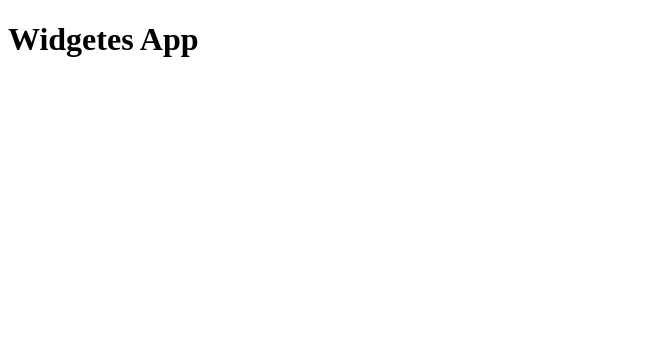
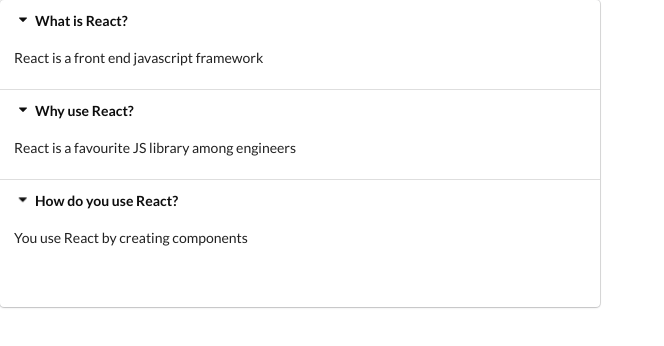
Before and after one commit to Piotrek1994/REACT-widgets, a React (Create React App) app: page / in a window 1280 px wide. Shown: the top 346 px of the page, without its empty margins (0-664 px from the left). Built offline with nearby package versions, Linux system fonts and the light colour scheme.

Commit message:
Accordion component

```diff
--- a/public/index.html
+++ b/public/index.html
@@ -10,6 +10,7 @@
       content="Web site created using create-react-app"
     />
     <link rel="apple-touch-icon" href="%PUBLIC_URL%/logo192.png" />
+    <link rel="stylesheet" href="https://cdnjs.cloudflare.com/ajax/libs/semantic-ui/2.4.1/semantic.min.css">
     <!--
       manifest.json provides metadata used when your web app is installed on a
       user's mobile device or desktop. See https://developers.google.com/web/fundamentals/web-app-manifest/
--- a/src/App.js
+++ b/src/App.js
@@ -1,6 +1,24 @@
 import React from "react";
+import Accordion from "./components/Accordion";
+
+const items = [
+    {
+        title: 'What is React?',
+        content: 'React is a front end javascript framework'
+    },
+    {
+        title: 'Why use React?',
+        content: 'React is a favourite JS library among engineers'
+    },
+    {
+        title: 'How do you use React?',
+        content: 'You use React by creating components'
+    }
+]
 
 
 export default () => {
-    return <h1>Widgetes App</h1>
+    return <div>
+        <Accordion items={items}/>
+    </div>
 }
--- /dev/null
+++ b/src/components/Accordion.js
@@ -0,0 +1,32 @@
+import React, { useState } from 'react'
+
+const Accordion = ({ items }) => {
+	const [activeIndex, setActiveIndex] = useState(null)
+
+	const onTitleClick = index => {
+		setActiveIndex(index)
+	}
+
+	const renderedItems = items.map((item, index) => {
+		return (
+			<React.Fragment key={item.title}>
+				<div className='title active' onClick={() => onTitleClick(index)}>
+					<i className='dropdown icon'></i>
+					{item.title}
+				</div>
+				<div className='content active'>
+					<p>{item.content}</p>
+				</div>
+			</React.Fragment>
+		)
+	})
+
+	return (
+		<div className='ui styled accordion'>
+			{renderedItems}
+			<h1>{activeIndex}</h1>
+		</div>
+	)
+}
+
+export default Accordion
```
